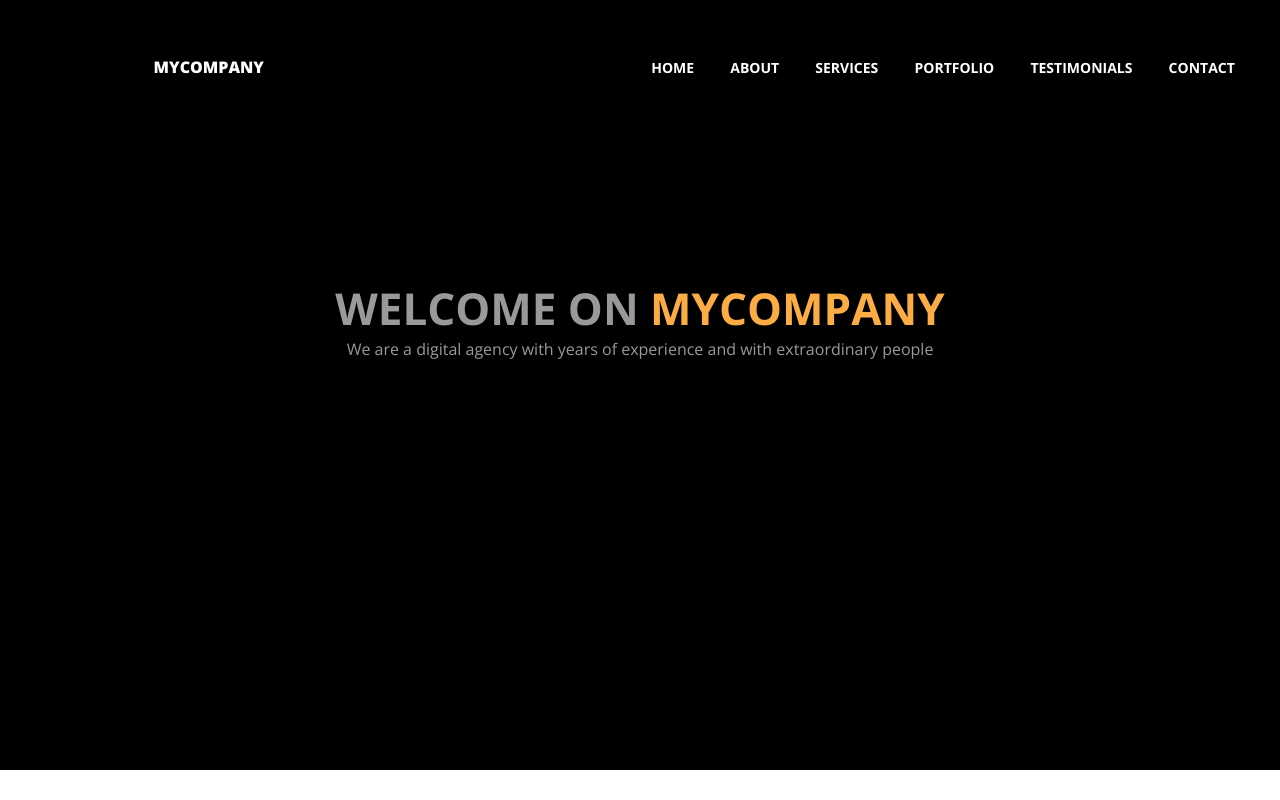
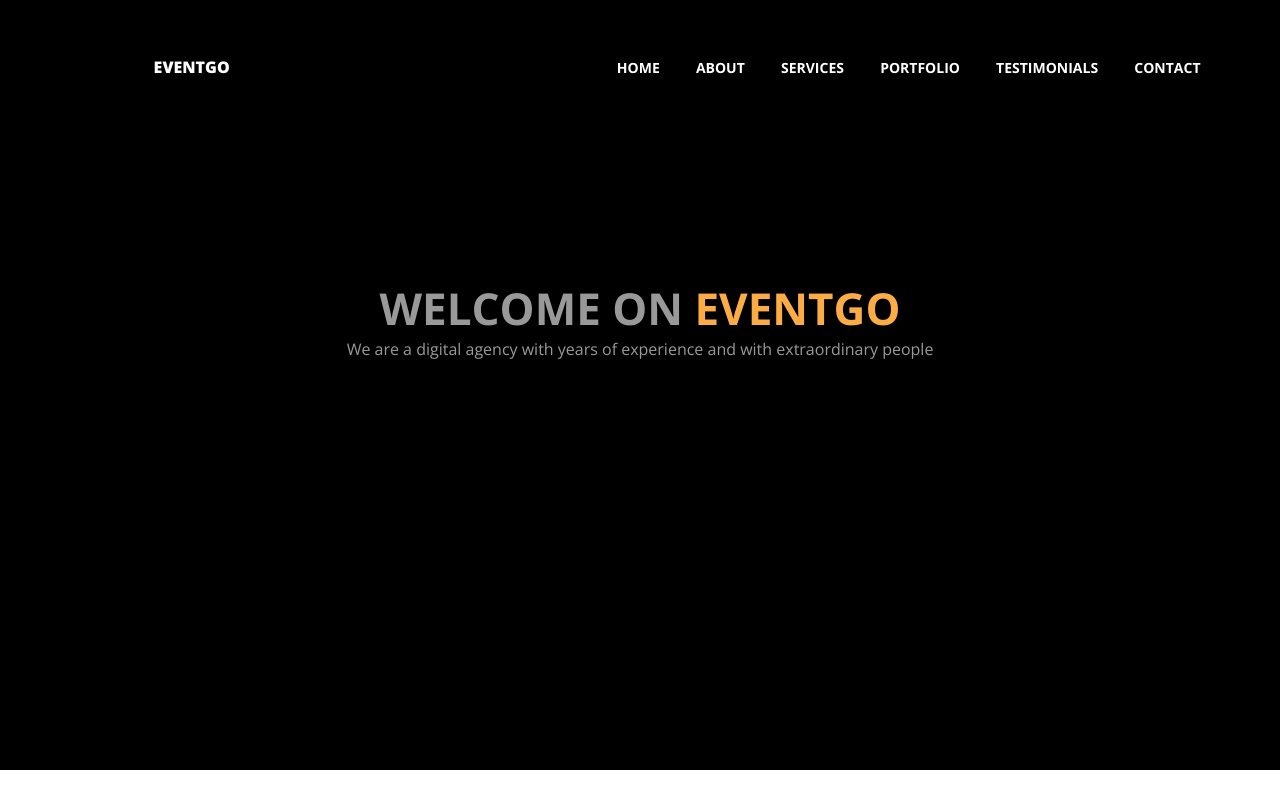
Before and after one commit to Almaz3003/site_layout_1, a plain HTML site: page index.html in a window 1280 px wide. Shown: the top 800 px of the page. Drawn offline with nearby package versions, Linux system fonts and the light colour scheme.

```diff
--- a/index.html
+++ b/index.html
@@ -4,7 +4,7 @@
     <meta charset="UTF-8">
     <meta http-equiv="X-UA-Compatible" content="IE=edge">
     <meta name="viewport" content="width=device-width, initial-scale=1.0">
-    <title>MyCompany</title>
+    <title>EventGO</title>
     <link rel="stylesheet" href="style.css">
     <link rel="preconnect" href="https://fonts.googleapis.com">
     <link rel="preconnect" href="https://fonts.gstatic.com" crossorigin>
@@ -12,7 +12,7 @@
 </head>
 <body>
     <header>
-        <div class="header__logo"><p>mycompany</p></div>
+        <div class="header__logo"><p>EventGO</p></div>
         <nav>
             <div class="topnav" id="myTopnav">
                 <a href="#">HOME</a>
@@ -27,7 +27,7 @@
     </header>
     <main>
         <div class="main__welcome">
-            <h1>WELCOME ON <span class="mycompany">MYCOMPANY</span></h1>
+            <h1>WELCOME ON <span class="mycompany">EVENTGO</span></h1>
             <p>We are a digital agency with years of experience and with extraordinary people</p>
         </div>
         <div class="wrapper">
```
Also changed, not shown: 1 other file.
